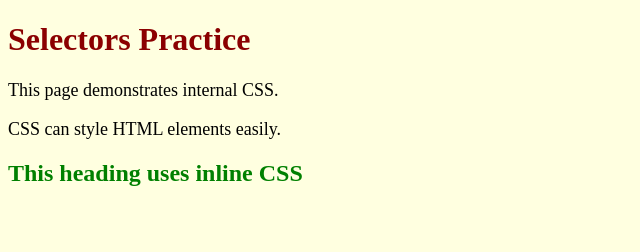
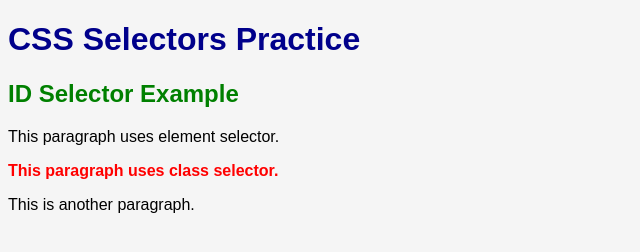
Before and after one commit to AliRehan1205/web-tech-labs, a plain HTML site: page lab03-css/exercises/selectors.html in a window 1280 px wide. Shown: the whole page, without its empty margins (0-640 px from the left). Drawn offline with Linux system fonts and the light colour scheme.

Commit message:
Added CSS selector examples

```diff
--- a/lab03-css/exercises/selectors.html
+++ b/lab03-css/exercises/selectors.html
@@ -1,21 +1,30 @@
 <!DOCTYPE html>
 <html>
+<head>
 
-<head>
-<title>CSS Selectors Practice</title>
+<title>Selectors Practice</title>
 
 <style>
 
+*{
+ font-family:Arial;
+}
+
 body{
-    background-color: lightyellow;
+ background-color:#f5f5f5;
 }
 
 h1{
-    color: darkred;
+ color:darkblue;
 }
 
-p{
-    font-size:18px;
+.highlight{
+ color:red;
+ font-weight:bold;
+}
+
+#mainTitle{
+ color:green;
 }
 
 </style>
@@ -24,13 +33,15 @@ p{
 
 <body>
 
-<h1>Selectors Practice</h1>
+<h1>CSS Selectors Practice</h1>
 
-<p>This page demonstrates internal CSS.</p>
+<h2 id="mainTitle">ID Selector Example</h2>
 
-<p>CSS can style HTML elements easily.</p>
+<p>This paragraph uses element selector.</p>
 
-<h2 style="color:green;">This heading uses inline CSS</h2>
+<p class="highlight">This paragraph uses class selector.</p>
+
+<p>This is another paragraph.</p>
 
 </body>
 
```
